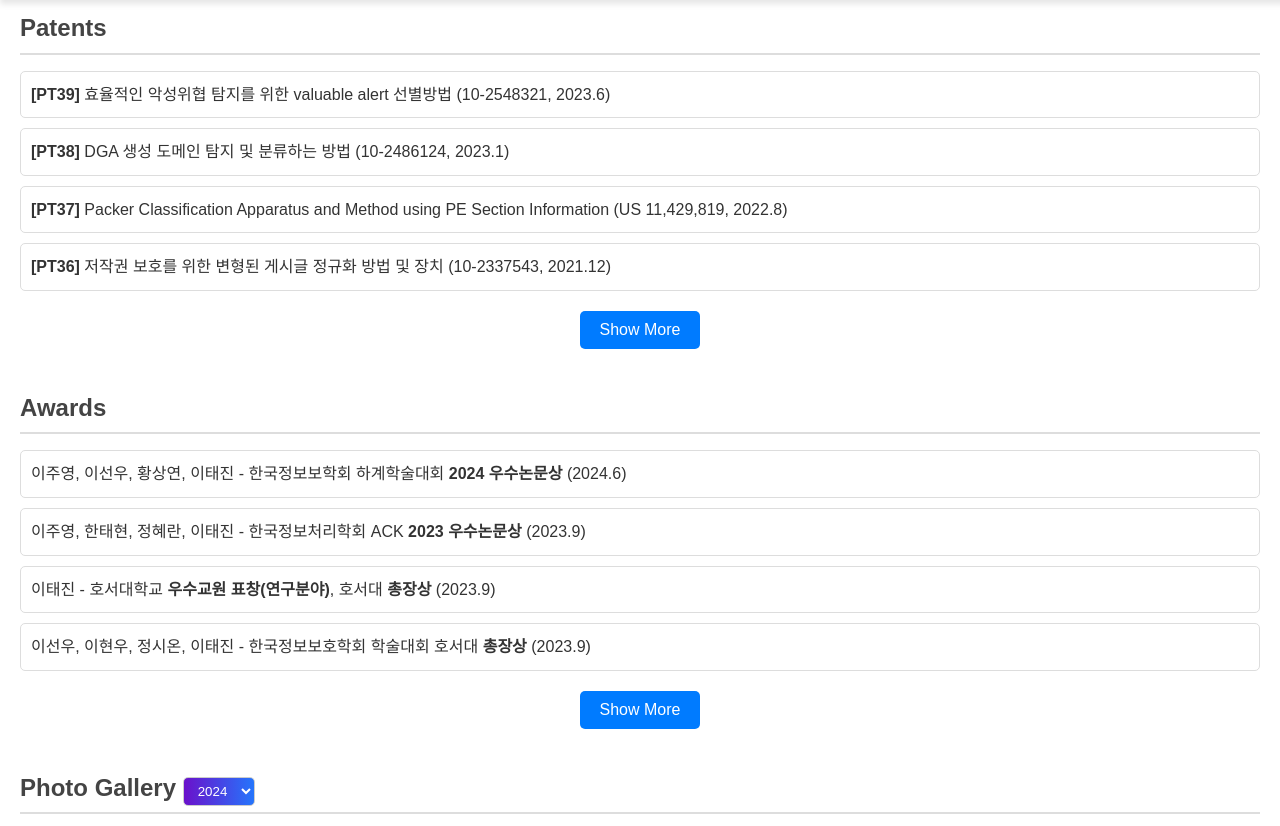
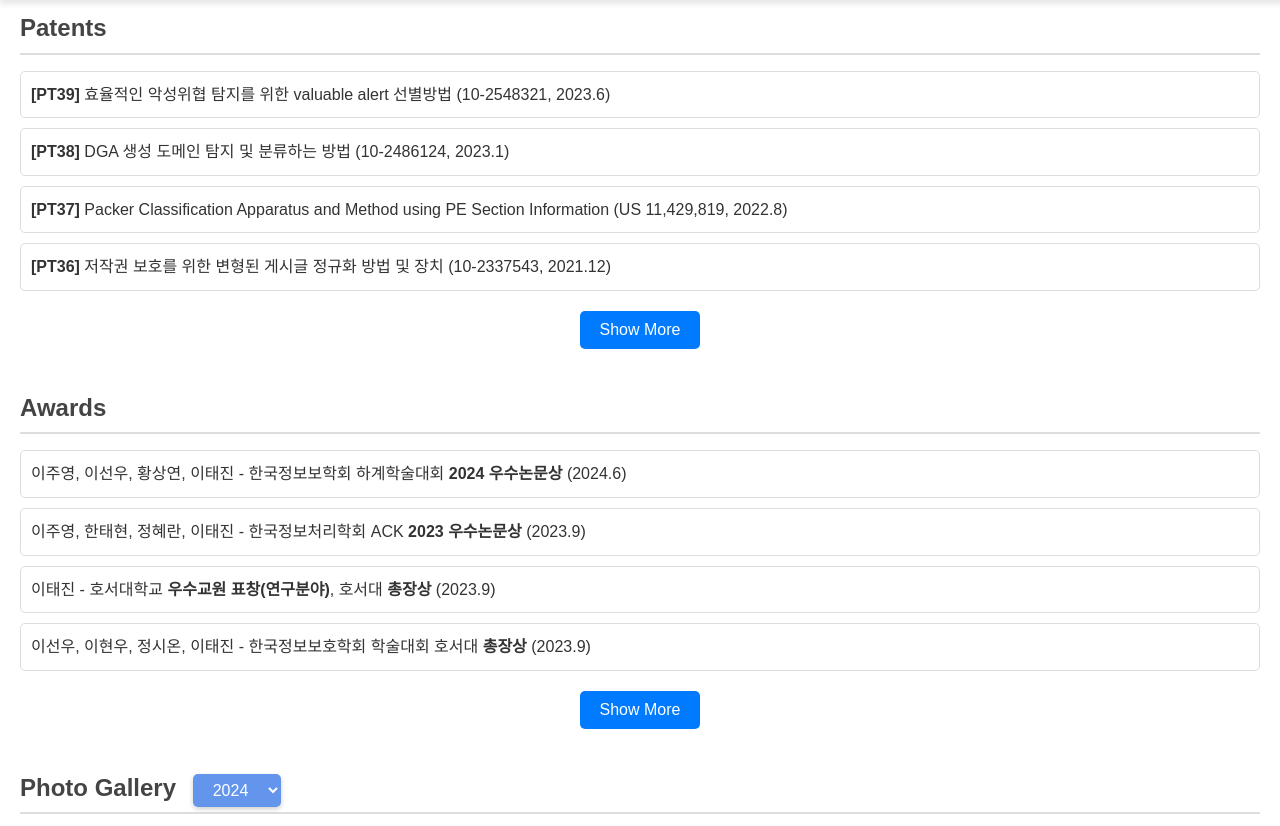
Before and after one commit to Sw4381/Web_test, a plain HTML site: page photo.html in a window 1280 px wide. Shown: the part 112-938 px from the top of the page. Drawn offline with Linux system fonts and the light colour scheme.

Commit message:
Add files via upload

```diff
--- a/photo.html
+++ b/photo.html
@@ -94,18 +94,29 @@
         }
 
         #yearSelector {
-            padding: 5px 10px;
-            border: 1px solid #ccc;
+            padding: 7px 16px;
+            border: none;
             border-radius: 5px;
-            background-image: linear-gradient(to right, #6a11cb 0%, #2575fc 100%);
+            margin-left: 10px;
+            background-color: #6495ED; /* Cornflower Blue, a deeper shade of sky blue */
             color: white;
+            font-size: 16px;
+            box-shadow: 0 2px 5px rgba(0,0,0,0.2); /* Subtle shadow to add depth */
             cursor: pointer;
+            transition: background-color 0.3s, box-shadow 0.3s;
         }
 
         #yearSelector:hover {
-            background-image: linear-gradient(to right, #2575fc 0%, #6a11cb 100%);
+            background-color: #4682B4; /* Steel Blue for hover, providing a contrast while maintaining the theme */
+            box-shadow: 0 4px 8px rgba(0,0,0,0.3); /* Increased shadow on hover for a 'lifting' effect */
         }
 
+        /* Focus state to improve accessibility */
+        #yearSelector:focus {
+            outline: none;
+            border-color: #fff;
+            box-shadow: 0 0 10px rgba(255,255,255,0.5);
+        }
 
         .hidden {
             opacity: 0;
```
